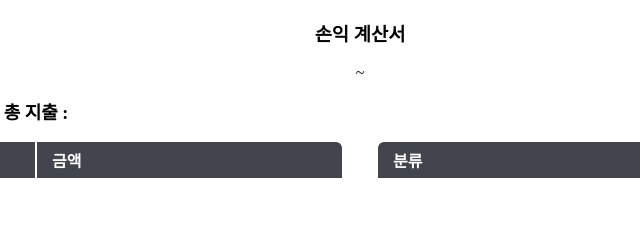
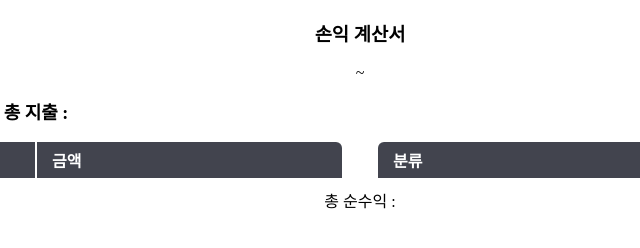
Before and after one commit to leey00nsu/account-book-mission, a website built with webpack: page fe/public/report.html in a window 1280 px wide. Shown: the full height of the page, 280-920 px from the left. Built offline with nearby package versions, Linux system fonts and the light colour scheme.

Commit message:
feat(#13) : report-summary-layout 레이아웃 구성

```diff
--- a/fe/public/report.css
+++ b/fe/public/report.css
@@ -83,3 +83,10 @@ body {
     border-bottom-right-radius: 6px;
   }
 }
+
+.transaction-report-summary {
+  display: flex;
+  flex-direction: column;
+  align-items: center;
+  justify-content: center;
+}
--- a/fe/public/report.html
+++ b/fe/public/report.html
@@ -54,6 +54,13 @@
           </table>
         </div>
       </div>
+
+      <div class="transaction-report-summary">
+        <div class="summary-wrapper">
+          <span>총 순수익 :</span>
+          <span id="summary-profit"></span>
+        </div>
+      </div>
     </div>
 
     <script src="/dist/bundle.js"></script>
```
